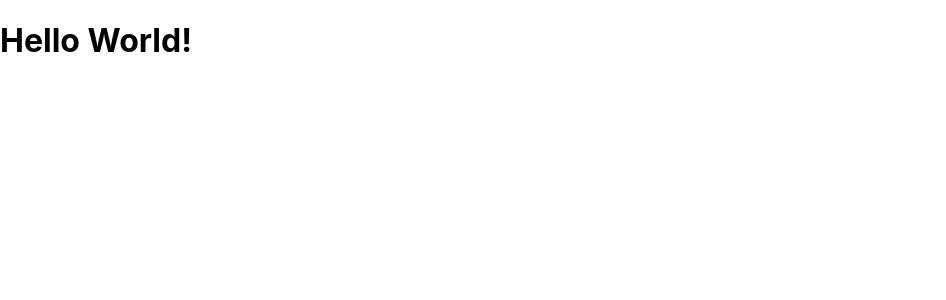
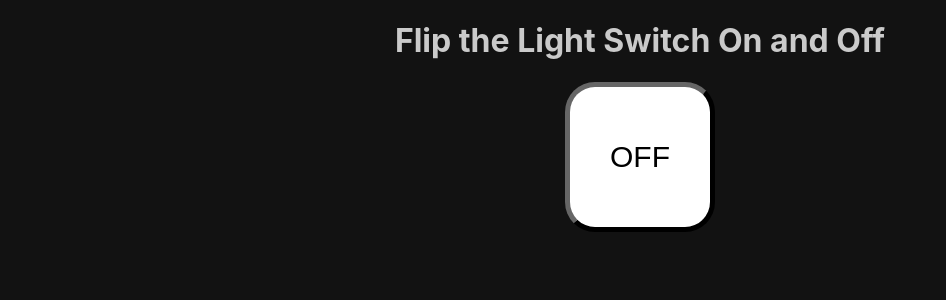
Before and after one commit to learn-academy-2021-echo/lightbulb-challenge-kirkkwang, a React (Create React App) app: page / in a window 1280 px wide. Shown: the top 300 px of the page, without its empty margins (0-946 px from the left). Built offline with nearby package versions, Linux system fonts and the light colour scheme.

Commit message:
applied styling, created components/Square, and implemented functionality

```diff
--- a/src/App.css
+++ b/src/App.css
@@ -1,38 +1,25 @@
-.App {
-  text-align: center;
+body {
+  background-color: #121212;
+  color: #cacaca;
 }
 
-.App-logo {
-  height: 40vmin;
-  pointer-events: none;
+.square {
+  width: 150px;
+  height: 150px;
+  border-color: #121212;
+  border-width: 5px;
+  font-size: 30px;
+  border-radius: 20%;
+  background: white;
 }
 
-@media (prefers-reduced-motion: no-preference) {
-  .App-logo {
-    animation: App-logo-spin infinite 20s linear;
-  }
+.content {
+  display: flex;
+  justify-content: center;
+  flex-wrap: wrap;
 }
 
-.App-header {
-  background-color: #282c34;
-  min-height: 100vh;
+.top-buttons {
   display: flex;
-  flex-direction: column;
-  align-items: center;
   justify-content: center;
-  font-size: calc(10px + 2vmin);
-  color: white;
 }
-
-.App-link {
-  color: #61dafb;
-}
-
-@keyframes App-logo-spin {
-  from {
-    transform: rotate(0deg);
-  }
-  to {
-    transform: rotate(360deg);
-  }
-}
--- a/src/App.js
+++ b/src/App.js
@@ -1,13 +1,17 @@
-import React, { Component } from 'react'
-import './App.css'
+import React, { Component } from "react";
+import Square from "./components/Square";
+import "./App.css";
 
-class App extends Component{
-  render(){
-    return(
+class App extends Component {
+  render() {
+    return (
       <>
-        <h1>Hello World!</h1>
+        <h1 class="content">Flip the Light Switch On and Off</h1>
+        <div class="content">
+          <Square />
+        </div>
       </>
-    )
+    );
   }
 }
-export default App
+export default App;
--- /dev/null
+++ b/src/components/Square.js
@@ -0,0 +1,47 @@
+// - User story: I can navigate to localhost:3000 in the browser and see a React application. √
+// - User story: The app has a header and a square on the screen with the word "off" in the middle. √
+// - User story: When I click the square the word toggles from "off" to "on" and then back to "off" again. √
+// - User story: When the lightbulb is "off" the background color of the box is white. When the lightbulb is "on" the background color of the box is yellow. √
+
+// I am assuming the 'lightbulb' referred to in the 4th user story is the square and that it'll turn into a lightbulb later
+
+import React, { Component } from "react";
+
+export default class Square extends Component {
+  // exports and creates class syntax
+  constructor(props) {
+    super(props);
+    this.state = {
+      offOn: ["OFF", "ON"], // array of the two text options
+      backgroundColors: ["White", "Yellow"], // array of the two background options
+      index: 0, // to be altered by set state, currently 0 wich means offOn[index] = "OFF" and backgroundColors[index] = "White"
+    };
+  }
+
+  // sets the state of index to either 0 or 1
+  changeIndex = () => {
+    this.setState({
+      index:
+        this.state.index === 0 // if it already equals 0
+          ? (this.state.index = 1) // then change it to 1
+          : (this.state.index = 0), // otherwise change it to 0
+    });
+  };
+
+  render() {
+    return (
+      <>
+        <button
+          class="square"
+          style={{
+            background: this.state.backgroundColors[this.state.index], // sets background according to what index equals
+          }}
+          onClick={this.changeIndex} // calls the changeIndex function to change this.state.index
+        >
+          <p>{this.state.offOn[this.state.index]}</p>{" "}
+          {/* displays the word in offOn array depending on the index*/}
+        </button>
+      </>
+    );
+  }
+}
```
